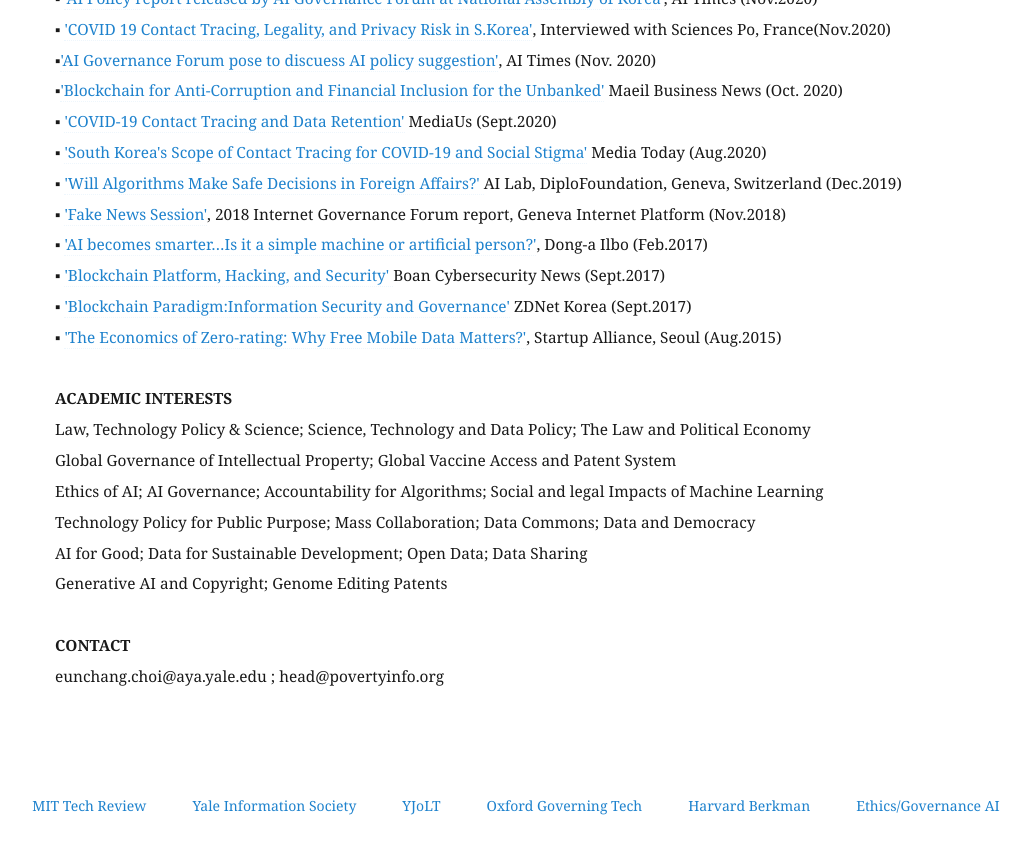
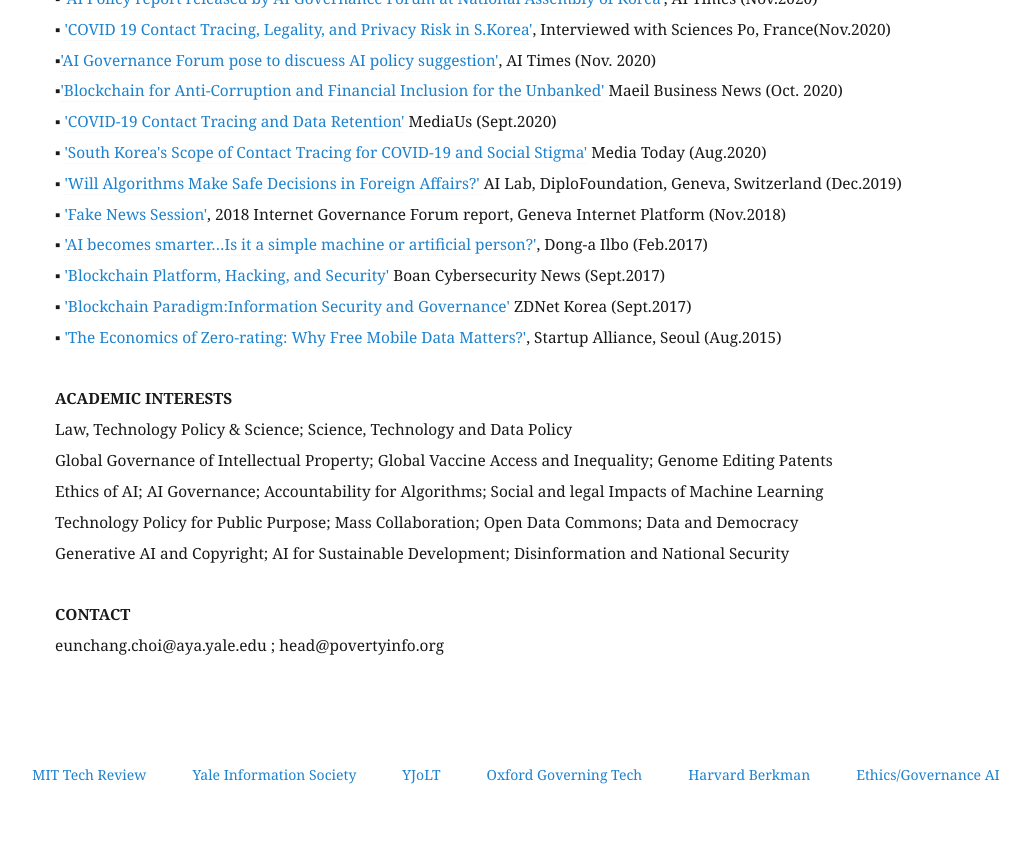
Before and after one commit to eunchangchoi/eunchangchoi.github.io, a Jekyll site: the page built from index.md, in a window 1280 px wide and 900 px high, scrolled down 7746 px. Shown: the top 854 px of the window, without its empty margins (45-1076 px from the left). Built offline with Jekyll 4.4.1, drawn with Linux system fonts in a browser that asks for light colours.

Commit message:
Update index.md

```diff
--- a/index.md
+++ b/index.md
@@ -190,12 +190,11 @@
 
  <br>
  <strong> ACADEMIC INTERESTS </strong> <br>
-   Law, Technology Policy & Science; Science, Technology and Data Policy; The Law and Political Economy <br>
-   Global Governance of Intellectual Property; Global Vaccine Access and Patent System <br>
+   Law, Technology Policy & Science; Science, Technology and Data Policy <br>
+   Global Governance of Intellectual Property; Global Vaccine Access and Inequality; Genome Editing Patents <br>
    Ethics of AI; AI Governance; Accountability for Algorithms; Social and legal Impacts of Machine Learning <br>
-   Technology Policy for Public Purpose; Mass Collaboration; Data Commons; Data and Democracy <br>
-   AI for Good; Data for Sustainable Development; Open Data; Data Sharing <br>
-   Generative AI and Copyright; Genome Editing Patents <br>
+   Technology Policy for Public Purpose; Mass Collaboration; Open Data Commons; Data and Democracy <br>
+   Generative AI and Copyright; AI for Sustainable Development; Disinformation and National Security <br>
   <br>
    <strong> CONTACT</strong> <br>
    eunchang.choi@aya.yale.edu ;  head@povertyinfo.org
```
